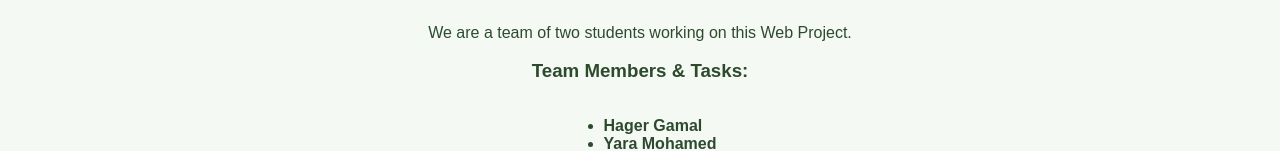
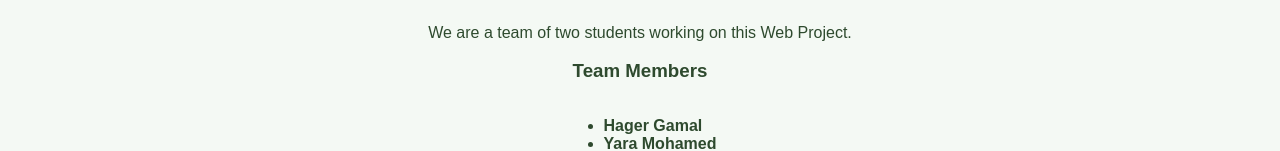
Before and after one commit to hagergamal505/matcha-project, a plain HTML site: page about.html in a window 1280 px wide. Shown: the part 208-359 px from the top of the page. Drawn offline with Linux system fonts and the light colour scheme.

Commit message:
Add files via upload

```diff
--- a/about.html
+++ b/about.html
@@ -22,7 +22,7 @@
         <h2>About Our Team</h2>
         <p>We are a team of two students working on this Web Project.</p>
 
-        <h3>Team Members & Tasks:</h3>
+        <h3>Team Members</h3>
         <ul style="text-align: left; display: inline-block;">
             <li><strong>Hager Gamal</li>
             <li><strong>Yara Mohamed</li>
```
